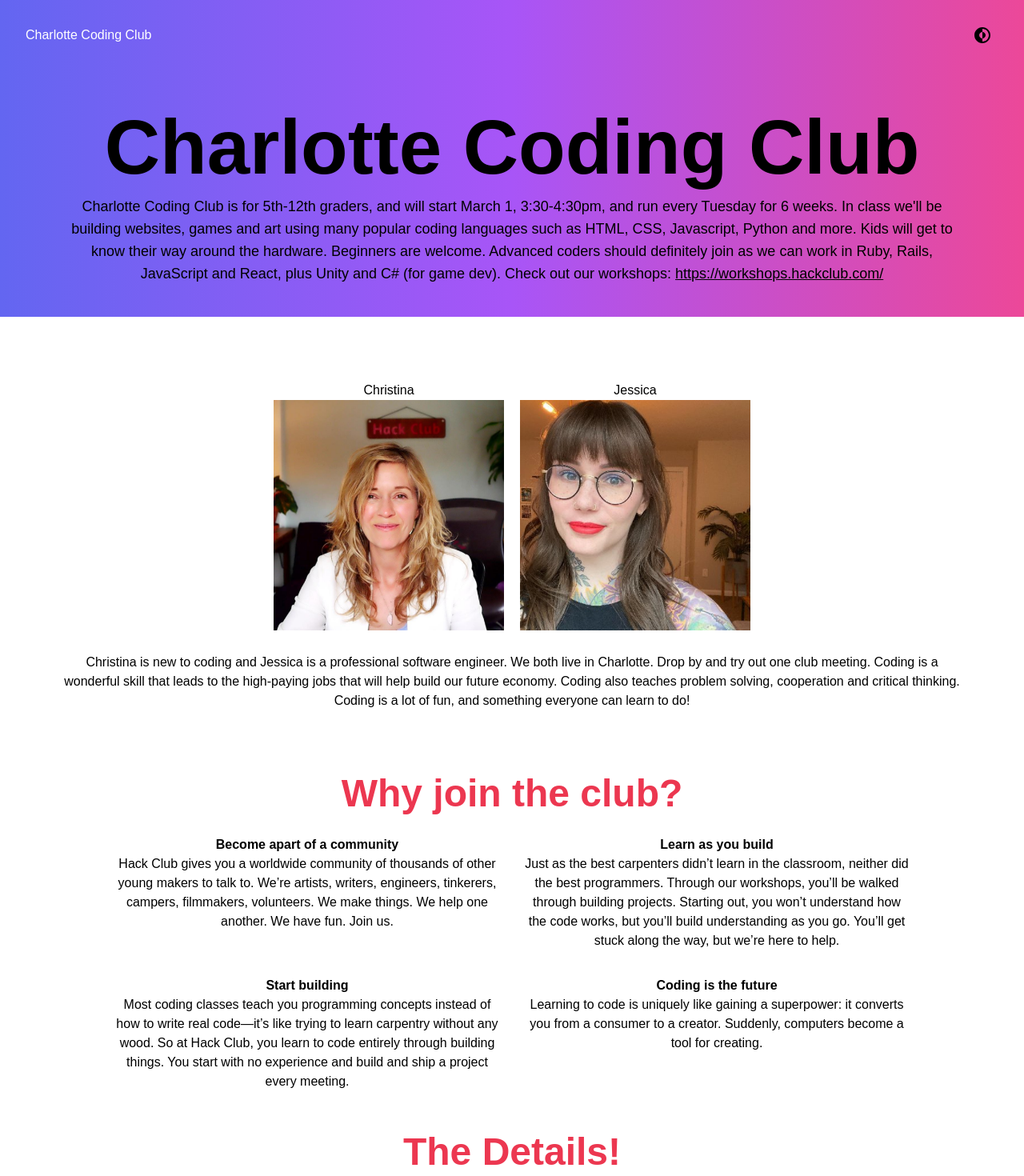
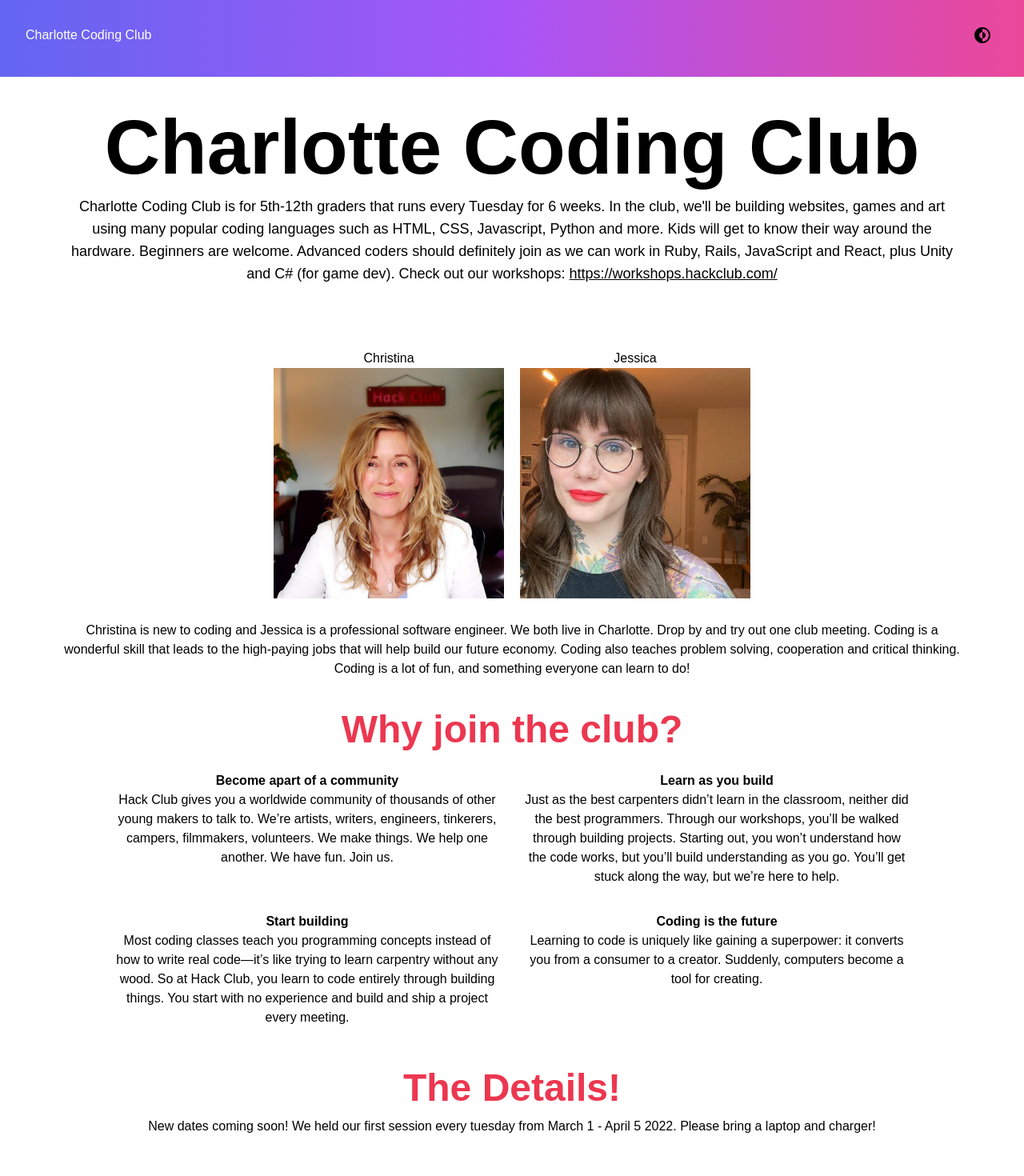
Before and after one commit to abbyfischler/cLocalHackClub, a Next.js app: page / in a window 1280 px wide. Shown: the top 1470 px of the page at 80% size. Built offline with nearby package versions, Linux system fonts and the light colour scheme; a web font is replaced by a local one.

Commit message:
💄 Updated

```diff
--- a/pages/index.js
+++ b/pages/index.js
@@ -6,12 +6,13 @@
     <div className="bg-white text-black dark:bg-red dark:text-white">
       <HeadObject />
       <Nav />
+
       <main className="flex flex-col gap-10">
-        <section className="flex flex-col gap-3 px-5 md:px-20 py-10 dark:text-black bg-gradient-to-r from-indigo-500 via-purple-500 to-pink-500">
+        <section className="flex flex-col gap-3 px-5 md:px-20 py-10 dark:text-black ">
+
           <h1 className="text-6xl md:text-8xl font-semibold">Charlotte Coding Club</h1>
           <h1 className="text-lg">
-            Charlotte Coding Club is for 5th-12th graders, and will start
-            March 1, 3:30-4:30pm, and run every Tuesday for 6 weeks. In class
+            Charlotte Coding Club is for 5th-12th graders that runs every Tuesday for 6 weeks. In the club,
             we'll be building websites, games and art using many popular coding
             languages such as HTML, CSS, Javascript, Python and more. Kids will
             get to know their way around the hardware. Beginners are welcome.
@@ -20,8 +21,9 @@
             Check out our workshops:{" "}
             <a className="underline hover:underline-offset-2 hover:font-bold" href="https://workshops.hackclub.com/">https://workshops.hackclub.com/</a>
           </h1>
+
         </section>
-        <section className="flex flex-col gap-7 px-5 md:px-20 py-10">
+        <section className="flex flex-col gap-7 px-3 md:px-20 ">
           <div className="flex flex-wrap place-items-center gap-5 mx-auto">
             <div>
               <div>Christina</div>
@@ -49,7 +51,7 @@
             everyone can learn to do!
           </p>
         </section>
-        <section className="flex flex-col gap-7">
+        <section className="flex flex-col gap-7 justify-center">
           <h1 className="text-5xl font-bold text-red dark:text-white">
             Why join the club?
           </h1>
@@ -101,7 +103,7 @@
             The Details!
           </h1>
           <p>
-         The club will be held at the Charlotte Library and run every tuesday during March 1 - April 5. Please bring a laptop and charger!
+         New dates coming soon! We held our first session every tuesday from March 1 - April 5 2022. Please bring a laptop and charger!
           </p>
         </section>
         <section className="flex flex-col gap-4 px-5 md:px-20 py-3">
--- a/tailwind.config.js
+++ b/tailwind.config.js
@@ -5,6 +5,9 @@
     extend: {
       fontFamily: {
         'phantom-sans': 'Phantom Sans, sans-serif',
+      },
+      backgroundImage: {
+        'hero-pattern': "url('images/img_1453.jpg')",
       },
       colors: {
         'red': '#ec3750',
```
Also changed, not shown: 1 other file (tests, documents, lock files or other folders).
